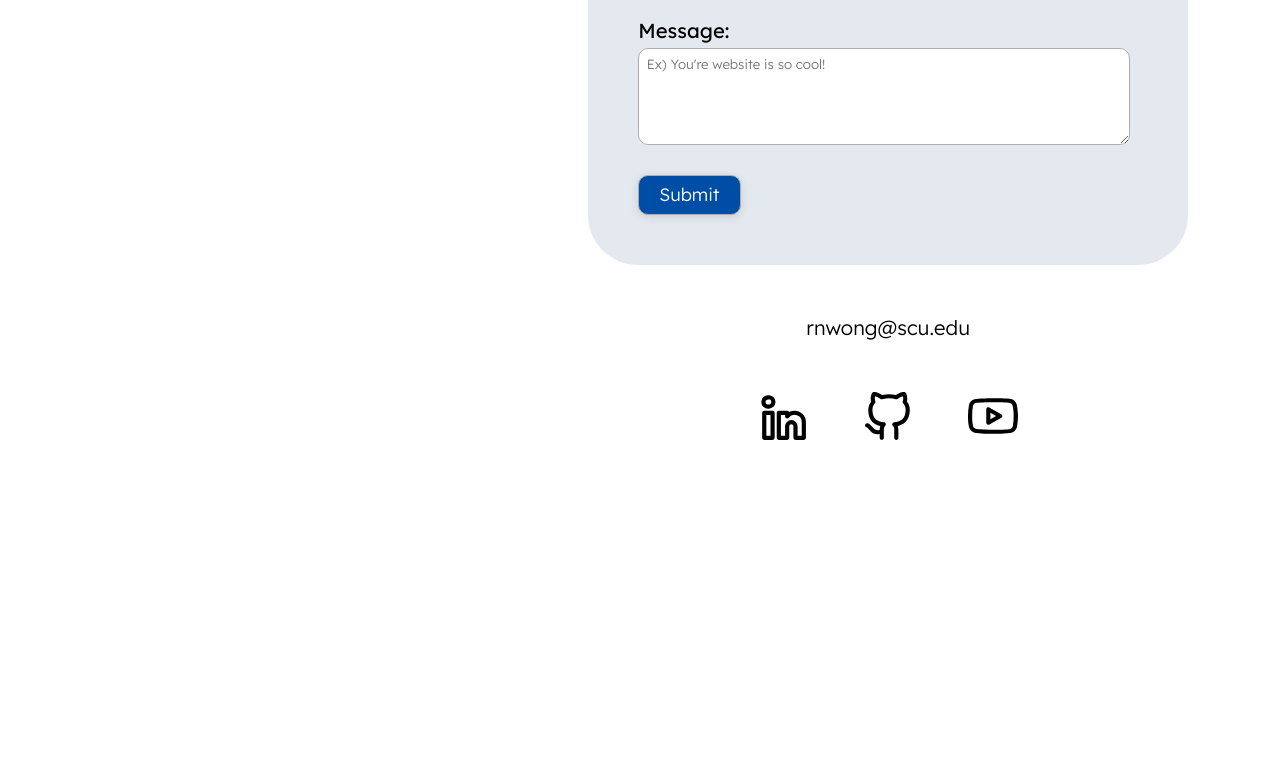
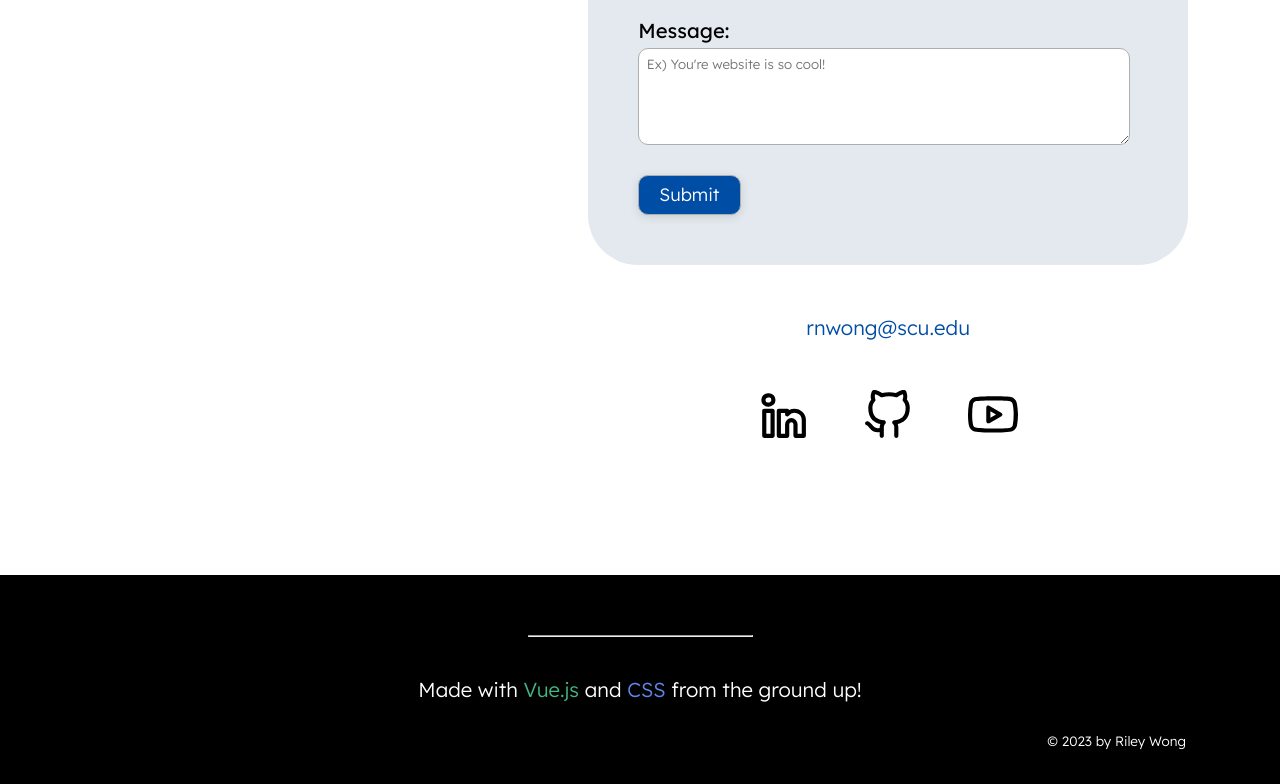
Before and after one commit to rileywong311/Personal-Website, a Vue app: page / in a window 1280 px wide. Shown: the part 5199-5983 px from the top of the page. Before the commit the page ends 5776 px from the top, so only its background shows below. Built offline with nearby package versions, Linux system fonts and the light colour scheme.

Commit message:
Add footer

```diff
--- /dev/null
+++ b/src/components/Footer.vue
@@ -0,0 +1,46 @@
+<template>
+  <div class="footer">
+    <div style="width: 12.5rem; margin: auto">
+      <hr />
+    </div>
+    <span style="margin: 30px auto; text-align: center">Made with <span style="color: #41B883">Vue.js</span> and <span style="color: #5e88ea">CSS</span> from the ground up!</span>
+    <span @click="toHero" class="copyright">2023 by Riley Wong</span>
+  </div>
+</template>
+
+<script>
+export default {
+  name: 'Footer',
+  methods: {
+    async toHero() {
+      await this.$router.push('/')
+      window.scrollTo({ top: 0, behavior: 'smooth' });
+    }
+  }
+}
+</script>
+
+<style>
+.footer {
+  padding: 50px 5% 5px;
+  background: black;
+  color: white;
+  display: grid;
+}
+
+.copyright {
+  font-size: 0.75rem;
+  margin: auto 30px 30px;
+  text-align: right;
+  transition: 0.25s;
+}
+
+.copyright::before {
+  content: '© ';
+}
+
+.copyright:hover{
+  cursor: pointer;
+  color: var(--secondary)
+}
+</style>
--- a/src/views/MainPage.vue
+++ b/src/views/MainPage.vue
@@ -149,13 +149,14 @@
     <div style="grid-column: 2; margin: 50px auto">
       <FormCard  />
       <div style="margin: auto; text-align: center;">
-        <br />
-        <p>rnwong@scu.edu</p>
-        <br />
+        <a href="mailto:rnwong@scu.edu" style="text-decoration: none"><div style="margin: 50px;"><span class="email">rnwong@scu.edu</span></div></a>
         <MediaLogos :center="true" />
       </div>
     </div>
   </div>
+
+  <Footer />
+
 </template>
 
 <script>
@@ -164,6 +165,7 @@ import MediaLogos from '@/components/MediaLogos.vue';
 import ProjectCard from '@/components/ProjectCard.vue';
 import ExperienceCard from '@/components/ExperienceCard.vue';
 import FormCard from '@/components/FormCard.vue';
+import Footer from '@/components/Footer.vue';
 
 export default {
   name: 'Mainpage',
@@ -172,7 +174,8 @@ export default {
     MediaLogos,
     ProjectCard,
     ExperienceCard,
-    FormCard
+    FormCard,
+    Footer,
   },
   data: () => {
     return {
@@ -363,4 +366,17 @@ export default {
   }
 }
 
+.email {
+  color: var(--secondary);
+  padding: 10px 30px 10px;
+  border-radius: 999px;
+  transition: 0.5s;
+}
+
+.email:hover {
+  box-shadow: rgba(99, 99, 99, 0.4) 0px 2px 8px 0px;
+  cursor: pointer;
+}
+
+
 </style>
```
